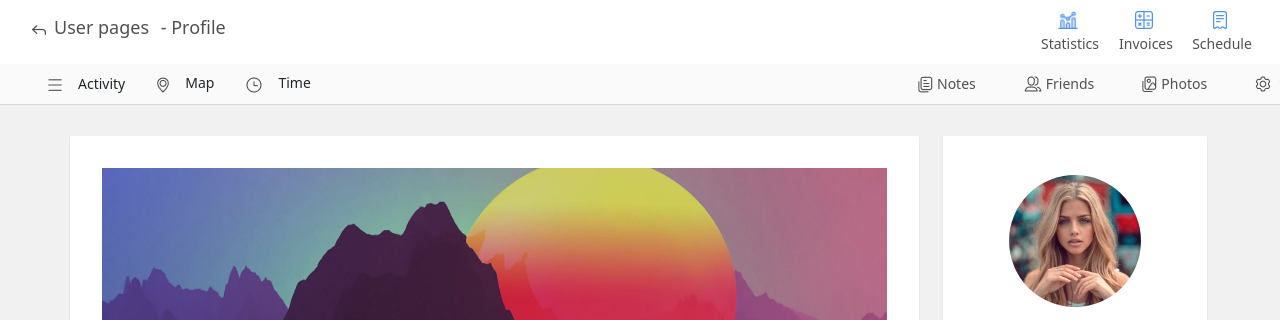
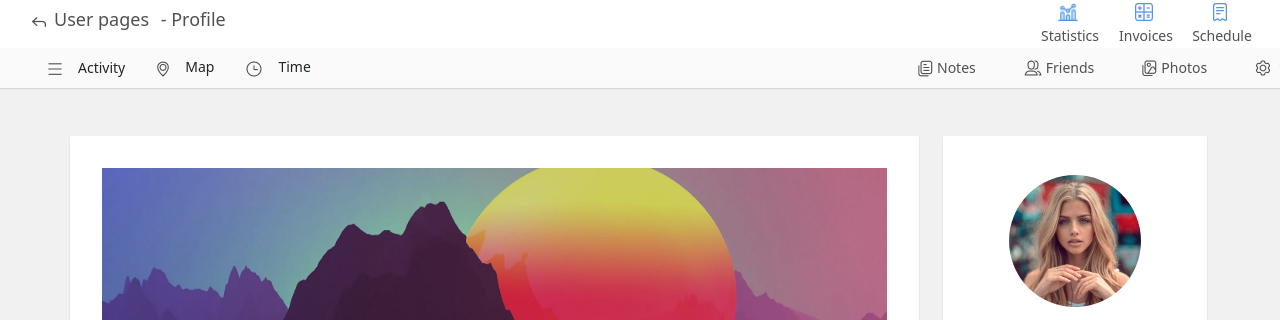
Before and after one commit to GoreOtUma/TestTaskJS-2024, a plain HTML site: page index.html in a window 1280 px wide. Shown: the top 320 px of the page. Drawn offline with nearby package versions, Linux system fonts and the light colour scheme.

Commit message:
Update style.css

```diff
--- a/style.css
+++ b/style.css
@@ -12,11 +12,6 @@ body {
 
 .wrapper {
     margin: 136px 32px 32px 32px;
-}
-
-#header_main_nav {
-    height: 64px;
-    padding-left: 16px;
 }
 
 header {
@@ -93,7 +88,6 @@ h4 {
 }
 
 #header_nav_settings {
-    right: 32px;
     width: 378px;
 }
 
```
